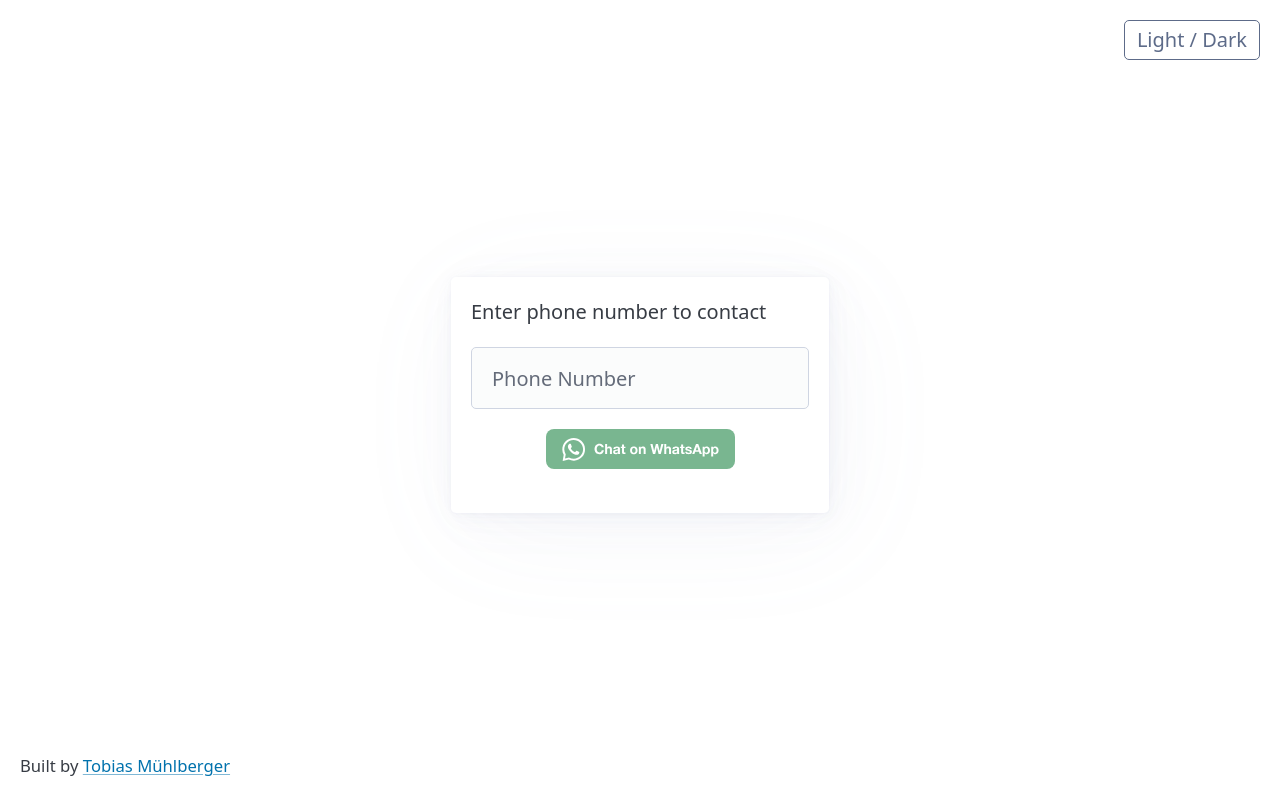
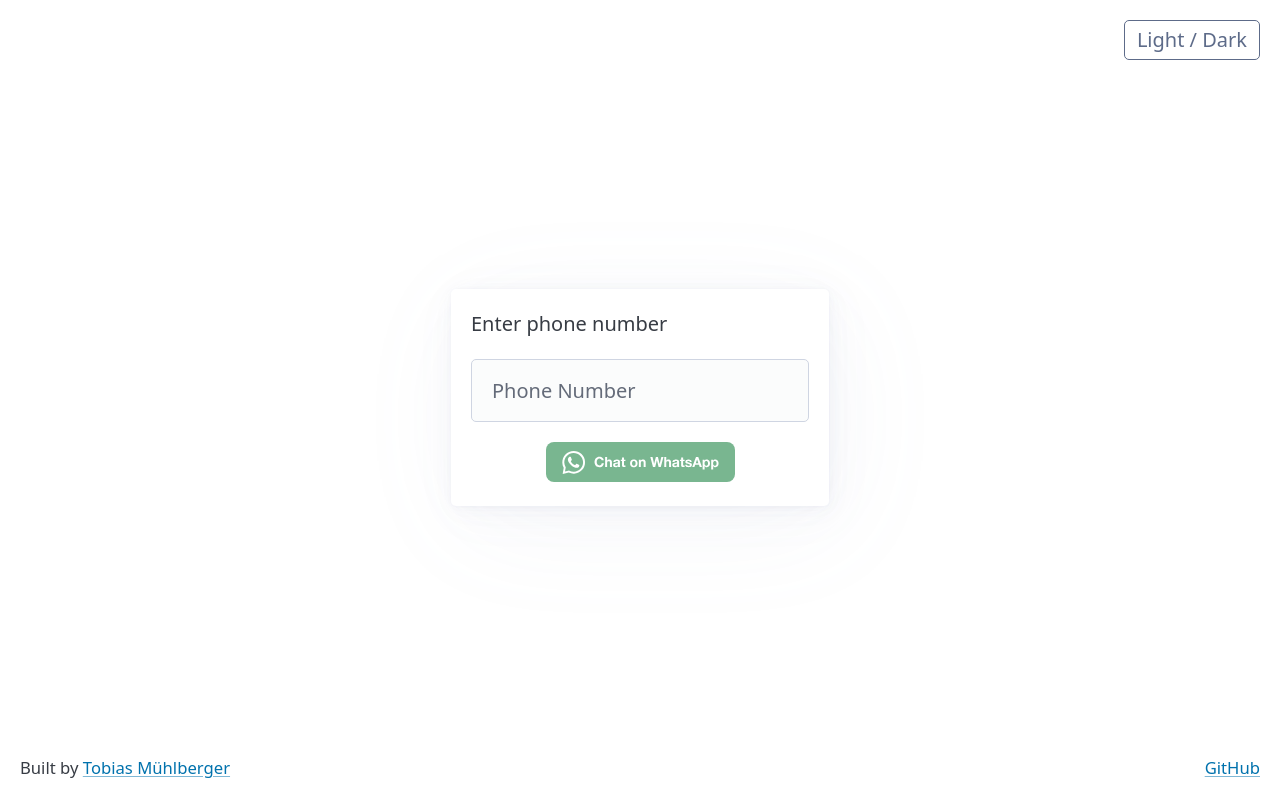
Before and after one commit to t-muehlberger/wa-linker, an Angular app: page / in a window 1280 px wide. Built offline with nearby package versions, Linux system fonts and the light colour scheme; what angularx-qrcode would draw is missing.

Commit message:
added github link + changed wording + fixed margin

```diff
--- a/src/app/app.component.css
+++ b/src/app/app.component.css
@@ -14,6 +14,13 @@ main {
   flex-grow: 1;
   display: flex;
   justify-content: center;
+  align-items: center;
+}
+
+footer {
+  display: flex;
+  flex-direction: row;
+  justify-content: space-between;
   align-items: center;
 }
 
--- a/src/app/app.component.html
+++ b/src/app/app.component.html
@@ -8,7 +8,7 @@
 </header>
 <main>
   <article class="main-card">
-    <p>Enter phone number to contact</p>
+    <p>Enter phone number</p>
     <input
       #number
       type="tel"
@@ -36,7 +36,7 @@
       />
       }
     </div>
-    <div class="wa-link-row space-below">
+    <div class="wa-link-row">
       @if (numberValid() && whatsappLink()) {
       <small>
         <a [href]="whatsappLink()">{{ whatsappLink() }}</a>
@@ -50,6 +50,7 @@
         [width]="128"
         alt="WhatsApp Link as QR Code"
         [margin]="1"
+        class="space-above"
       ></qrcode>
       }
     </div>
@@ -60,4 +61,9 @@
     Built by
     <a href="https://muehlberger.dev" target="_blank">Tobias Mühlberger</a>
   </small>
+  <small>
+    <a href="https://github.com/t-muehlberger/wa-linker" target="_blank">
+      GitHub
+    </a>
+  </small>
 </footer>
--- a/src/styles.css
+++ b/src/styles.css
@@ -4,3 +4,6 @@
 .space-below {
   padding-bottom: 20px;
 }
+.space-above {
+  padding-top: 20px;
+}
```
